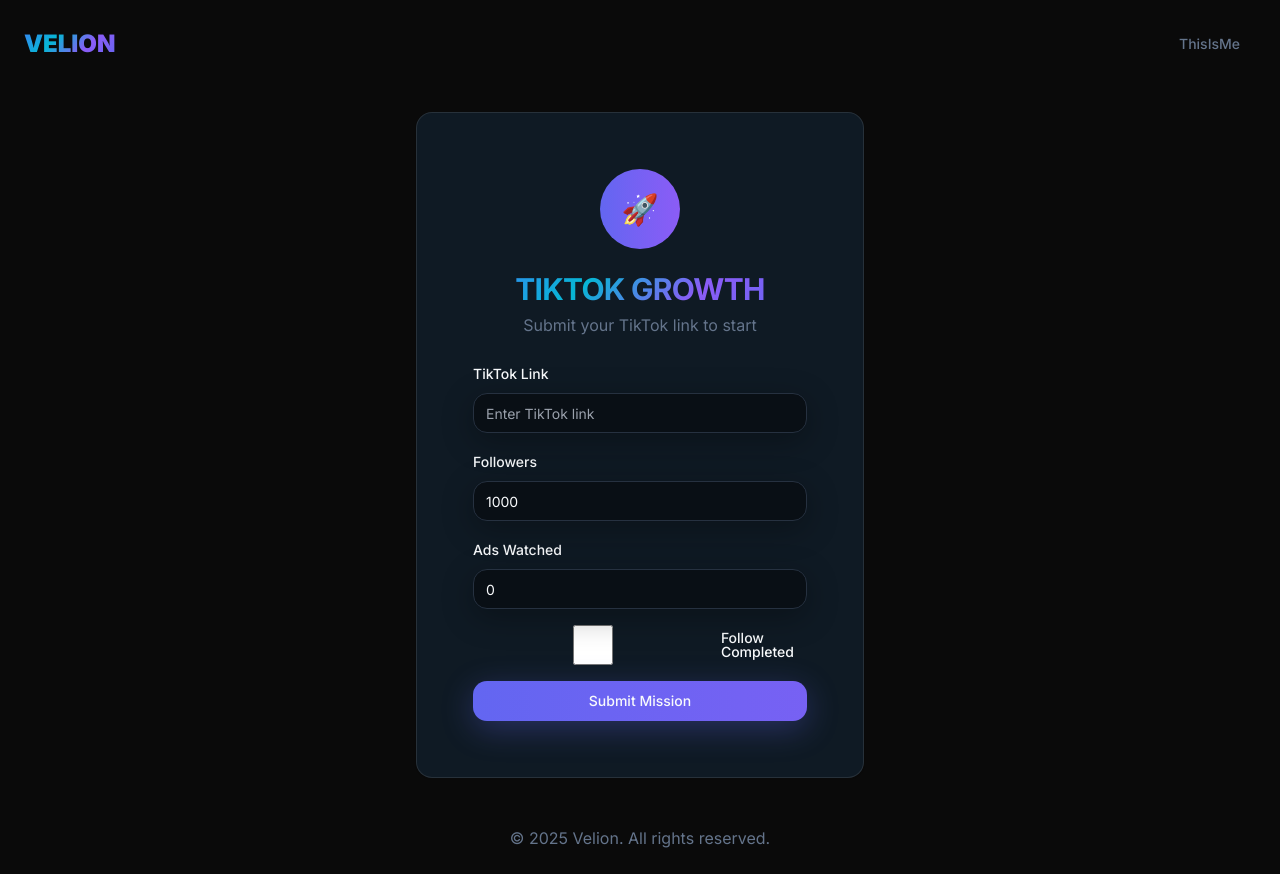
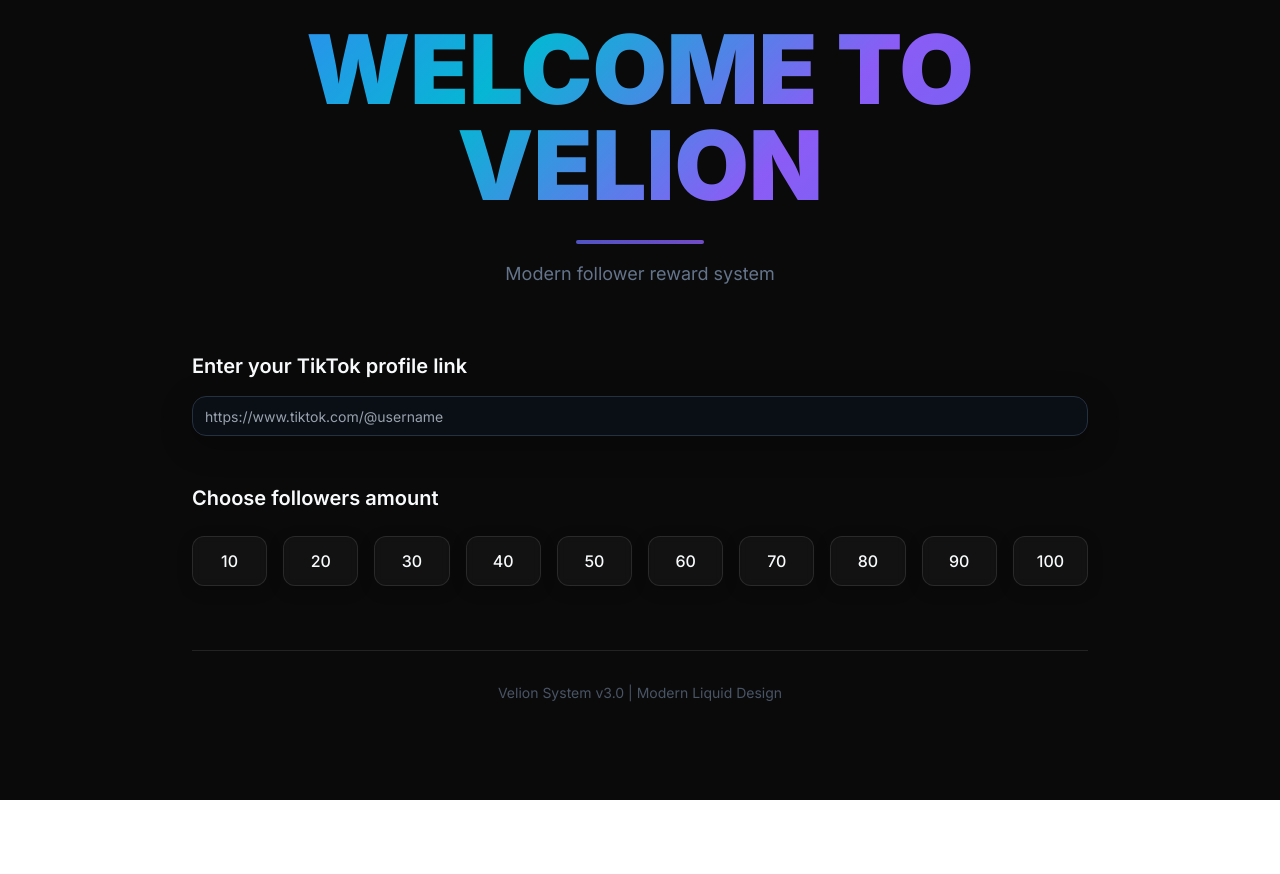
Before and after one commit to therock7w/cyber-boost-velion, a React (Vite) app: page / in a window 1280 px wide. After the commit the page ends 800 px from the top, so only its background shows below. Built offline with nearby package versions, Linux system fonts and the light colour scheme.

Commit message:
Reverted to commit 76e2256b02a23033c700aa77e4369298b82414db

```diff
--- a/src/pages/Index.tsx
+++ b/src/pages/Index.tsx
@@ -1,227 +1,316 @@
 import React, { useState, useEffect } from 'react';
-import { Link } from 'react-router-dom';
 import { Button } from '@/components/ui/button';
 import { Input } from '@/components/ui/input';
 import { Label } from '@/components/ui/label';
-import { Card, CardContent, CardHeader, CardTitle } from '@/components/ui/card';
 import { toast } from '@/hooks/use-toast';
-import { useMutation } from "@tanstack/react-query";
-import { submitMission } from "@/lib/api";
 
-interface FormData {
-  tiktokLink: string;
-  followers: number;
+// Store total followers requested per TikTok link
+const followerTracker = new Map<string, number>();
+// Store used follower amounts per TikTok link
+const usedFollowerAmounts = new Map<string, Set<number>>();
+
+const Index = () => {
+  const [tiktokLink, setTiktokLink] = useState('');
+  const [selectedFollowers, setSelectedFollowers] = useState<number | null>(null);
+  const [watchedAds, setWatchedAds] = useState<number[]>([]);
+  const [followClicked, setFollowClicked] = useState(false);
+  const [linkError, setLinkError] = useState('');
+  const [showMissions, setShowMissions] = useState(false);
+
+  const followerOptions = [10, 20, 30, 40, 50, 60, 70, 80, 90, 100];
+
+  // Validate TikTok URL
+  const validateTikTokUrl = (url: string): boolean => {
+    const tiktokRegex = /^https?:\/\/(www\.)?tiktok\.com\/@[\w.-]+/i;
+    return tiktokRegex.test(url);
+  };
+
+  // Check if adding selected followers would exceed 100 total for this link
+  const checkFollowerLimit = (url: string, newFollowers: number): boolean => {
+    const currentTotal = followerTracker.get(url) || 0;
+    return currentTotal + newFollowers > 100;
+  };
+
+  // Check if this follower amount has already been used for this link
+  const checkDuplicateAmount = (url: string, amount: number): boolean => {
+    const usedAmounts = usedFollowerAmounts.get(url);
+    return usedAmounts ? usedAmounts.has(amount) : false;
+  };
+
+  // Handle TikTok link input
+  const handleLinkChange = (e: React.ChangeEvent<HTMLInputElement>) => {
+    const link = e.target.value;
+    setTiktokLink(link);
+
+    if (link && !validateTikTokUrl(link)) {
+      setLinkError('Please enter a valid TikTok profile URL (e.g., https://www.tiktok.com/@username)');
+    } else if (link && selectedFollowers) {
+      if (checkFollowerLimit(link, selectedFollowers)) {
+        setLinkError('This TikTok profile has already received 100 followers and cannot be used again.');
+      } else if (checkDuplicateAmount(link, selectedFollowers)) {
+        setLinkError(`This TikTok profile has already been used with ${selectedFollowers} followers. Please choose a different amount.`);
+      } else {
+        setLinkError('');
+      }
+    } else {
+      setLinkError('');
+    }
+  };
+
+  // Handle follower selection
+  const handleFollowerSelect = (count: number) => {
+    setSelectedFollowers(count);
+
+    // Check if this selection would exceed the limit or is duplicate for the current link
+    if (tiktokLink) {
+      if (checkFollowerLimit(tiktokLink, count)) {
+        setLinkError('This TikTok profile has already received 100 followers and cannot be used again.');
+        setShowMissions(false);
+      } else if (checkDuplicateAmount(tiktokLink, count)) {
+        setLinkError(`This TikTok profile has already been used with ${count} followers. Please choose a different amount.`);
+        setShowMissions(false);
+      } else {
+        setLinkError('');
+        setShowMissions(true);
+      }
+    } else {
+      setShowMissions(true);
     }
 
-const Index = () => {
-  const [formData, setFormData] = useState<FormData>({
-    tiktokLink: '',
-    followers: 1000,
-  });
-  const [totalFollowersForLink, setTotalFollowersForLink] = useState<number>(0);
-  const [adsWatched, setAdsWatched] = useState<number>(0);
-  const [followCompleted, setFollowCompleted] = useState<boolean>(false);
-  const [isLoading, setIsLoading] = useState(false);
-
-  useEffect(() => {
-    // Simulate fetching total followers for the link
-    // In a real application, this would be fetched from an API
-    const fetchTotalFollowers = async () => {
-      // Simulate an API call delay
-      await new Promise(resolve => setTimeout(resolve, 500));
-      setTotalFollowersForLink(Math.floor(Math.random() * 100000)); // Simulate follower count
+    setWatchedAds([]);
+    setFollowClicked(false);
   };
 
-    if (formData.tiktokLink) {
-      fetchTotalFollowers();
-    } else {
-      setTotalFollowersForLink(0);
+  // Load existing data on component mount
+  useEffect(() => {
+    const existingData = JSON.parse(localStorage.getItem('velionMissions') || '[]');
+
+    // Rebuild tracking maps from existing data
+    existingData.forEach((mission: any) => {
+      const currentTotal = followerTracker.get(mission.tiktokLink) || 0;
+      followerTracker.set(mission.tiktokLink, currentTotal + mission.followers);
+
+      if (!usedFollowerAmounts.has(mission.tiktokLink)) {
+        usedFollowerAmounts.set(mission.tiktokLink, new Set());
       }
-  }, [formData.tiktokLink]);
+      usedFollowerAmounts.get(mission.tiktokLink)!.add(mission.followers);
+    });
+  }, []);
 
-  const mutation = useMutation({
-    mutationFn: submitMission,
-    onSuccess: () => {
+  // Handle ad watching
+  const handleAdWatch = (adIndex: number) => {
+    if (!watchedAds.includes(adIndex)) {
+      setWatchedAds([...watchedAds, adIndex]);
+    }
+  };
+
+  // Handle follow button click
+  const handleFollowClick = () => {
+    // Open dummy TikTok page
+    window.open('https://www.tiktok.com/@example_account', '_blank');
+    setFollowClicked(true);
+
+    // Show popup message
+    setTimeout(() => {
+      alert('Please make sure you have followed the account. If you haven\'t or if you unfollow, you will not receive any followers.');
+    }, 1000);
+  };
+
+  // Check if send button should be enabled
+  const isSendEnabled = () => {
+    if (!selectedFollowers || !tiktokLink || linkError) return false;
+
+    const requiredAds = Math.floor(selectedFollowers / 2);
+    return watchedAds.length >= requiredAds && followClicked;
+  };
+
+  // Handle send button
+  const handleSend = () => {
+    if (!isSendEnabled()) return;
+
+    // Update follower tracker with new total
+    const currentTotal = followerTracker.get(tiktokLink) || 0;
+    followerTracker.set(tiktokLink, currentTotal + selectedFollowers!);
+
+    // Update used amounts tracker
+    if (!usedFollowerAmounts.has(tiktokLink)) {
+      usedFollowerAmounts.set(tiktokLink, new Set());
+    }
+    usedFollowerAmounts.get(tiktokLink)!.add(selectedFollowers!);
+
+    // Create form data to send to management page
+    const formData = {
+      tiktokLink,
+      followers: selectedFollowers,
+      adsWatched: watchedAds.length,
+      followCompleted: followClicked,
+      timestamp: new Date().toISOString(),
+      totalFollowersForLink: followerTracker.get(tiktokLink)
+    };
+
+    console.log('Sending data:', formData);
+
+    // Store data in localStorage for management page
+    const existingData = JSON.parse(localStorage.getItem('velionMissions') || '[]');
+    existingData.push(formData);
+    localStorage.setItem('velionMissions', JSON.stringify(existingData));
+
+    // Show success message
     toast({
-        title: "Mission Submitted",
-        description: "Your mission has been submitted successfully.",
-      });
-      clearForm();
-    },
-    onError: (error) => {
-      toast({
-        title: "Error",
-        description: `Failed to submit mission: ${error.message}`,
-        variant: "destructive",
-      });
-    },
+      title: "Mission Completed!",
+      description: "Your mission has been submitted successfully. You will receive your followers soon!",
+      duration: 5000,
     });
 
-  const handleChange = (e: React.ChangeEvent<HTMLInputElement | HTMLTextAreaElement>) => {
-    const { name, value } = e.target;
-    setFormData(prev => ({
-      ...prev,
-      [name]: value,
-    }));
-  };
-
-  const handleSubmit = async (e: React.FormEvent) => {
-    e.preventDefault();
-
-    if (!formData.tiktokLink || !formData.followers) {
-      toast({
-        title: "Error",
-        description: "Please fill in all fields.",
-        variant: "destructive",
-      });
-      return;
-    }
-
-    setIsLoading(true);
-
-    const missionData = {
-      ...formData,
-      adsWatched,
-      followCompleted,
-      timestamp: new Date().toISOString(),
-      totalFollowersForLink,
-    };
-
-    // Save mission data to localStorage
-    let missions = JSON.parse(localStorage.getItem('velionMissions') || '[]');
-    missions.push(missionData);
-    localStorage.setItem('velionMissions', JSON.stringify(missions));
-
-    mutation.mutate(missionData);
-    setIsLoading(false);
-  };
-
-  const clearForm = () => {
-    setFormData({ tiktokLink: '', followers: 1000 });
-    setAdsWatched(0);
-    setFollowCompleted(false);
+    // Reset form
+    setTiktokLink('');
+    setSelectedFollowers(null);
+    setWatchedAds([]);
+    setFollowClicked(false);
+    setShowMissions(false);
+    setLinkError('');
   };
 
   return (
-    <div className="min-h-screen bg-liquid-bg text-liquid-text relative overflow-hidden">
+    <div className="min-h-screen bg-liquid-bg text-liquid-text p-6 relative overflow-hidden">
       {/* Animated background blobs */}
-      <div className="liquid-blob w-96 h-96 top-10 -left-20 opacity-20"></div>
-      <div className="liquid-blob w-80 h-80 top-1/2 -right-40 opacity-15" style={{ animationDelay: '3s' }}></div>
+      <div className="liquid-blob w-96 h-96 top-10 -left-20 opacity-30"></div>
+      <div className="liquid-blob w-80 h-80 top-1/2 -right-40 opacity-20" style={{ animationDelay: '2s' }}></div>
+      <div className="liquid-blob w-64 h-64 bottom-20 left-1/3 opacity-25" style={{ animationDelay: '4s' }}></div>
 
-      <div className="flex flex-col min-h-screen relative z-10">
-        {/* Header */}
-        <header className="flex justify-between items-center p-6">
-          <div className="text-2xl font-black text-transparent bg-clip-text bg-liquid-gradient">
-            VELION
+      <div className="max-w-4xl mx-auto relative z-10">
+        {/* Title */}
+        <div className="text-center mb-16">
+          <h1 className="text-6xl md:text-8xl font-inter font-black text-transparent bg-clip-text bg-liquid-gradient mb-6 animate-float">
+            WELCOME TO VELION
+          </h1>
+          <div className="w-32 h-1 bg-gradient-to-r from-liquid-primary to-liquid-secondary mx-auto rounded-full opacity-80"></div>
+          <p className="text-liquid-muted font-inter text-lg mt-4">Modern follower reward system</p>
         </div>
-          <Button
-            asChild
-            variant="ghost"
-            className="text-liquid-muted hover:text-liquid-text transition-colors"
-          >
-            <Link to="/management">ThisIsMe</Link>
-          </Button>
-        </header>
 
-        {/* Main Content */}
-        <div className="container mx-auto p-6 flex-grow flex items-center justify-center">
-          <Card className="liquid-card w-full max-w-md">
-            <CardHeader className="text-center">
-              <div className="w-20 h-20 mx-auto mb-4 bg-gradient-to-r from-liquid-primary to-liquid-secondary rounded-full flex items-center justify-center">
-                <span className="text-3xl">🚀</span>
-              </div>
-              <CardTitle className="text-3xl font-inter font-bold text-transparent bg-clip-text bg-liquid-gradient">
-                TIKTOK GROWTH
-              </CardTitle>
-              <p className="text-liquid-muted font-inter mt-2">
-                Submit your TikTok link to start
-              </p>
-            </CardHeader>
-
-            <CardContent className="space-y-6">
-              <form onSubmit={handleSubmit} className="space-y-4">
-                <div className="space-y-2">
-                  <Label htmlFor="tiktokLink" className="text-liquid-text font-inter font-medium">
-                    TikTok Link
+        {/* TikTok Profile Link Input */}
+        <div className="mb-12">
+          <Label htmlFor="tiktok-link" className="block text-xl font-inter font-semibold mb-4 text-liquid-text">
+            Enter your TikTok profile link
           </Label>
           <Input
-                    id="tiktokLink"
-                    type="text"
-                    name="tiktokLink"
-                    value={formData.tiktokLink}
-                    onChange={handleChange}
-                    placeholder="Enter TikTok link"
-                    className="liquid-input"
+            id="tiktok-link"
+            type="url"
+            value={tiktokLink}
+            onChange={handleLinkChange}
+            placeholder="https://www.tiktok.com/@username"
+            className="liquid-input w-full text-lg"
           />
+          {linkError && (
+            <p className="error-message">{linkError}</p>
+          )}
         </div>
 
-                <div className="space-y-2">
-                  <Label htmlFor="followers" className="text-liquid-text font-inter font-medium">
-                    Followers
+        {/* Followers Selection */}
+        <div className="mb-12">
+          <Label className="block text-xl font-inter font-semibold mb-6 text-liquid-text">
+            Choose followers amount
           </Label>
-                  <Input
-                    id="followers"
-                    type="number"
+          <div className="grid grid-cols-5 md:grid-cols-10 gap-4">
+            {followerOptions.map((count) => (
+              <div key={count} className="radio-option">
+                <input
+                  type="radio"
+                  id={`followers-${count}`}
                   name="followers"
-                    value={formData.followers}
-                    onChange={handleChange}
-                    placeholder="Enter desired followers"
-                    className="liquid-input"
+                  value={count}
+                  checked={selectedFollowers === count}
+                  onChange={() => handleFollowerSelect(count)}
                 />
+                <label htmlFor={`followers-${count}`}>
+                  {count}
+                </label>
+              </div>
+            ))}
+          </div>
         </div>
 
-                <div className="space-y-2">
-                  <Label htmlFor="adsWatched" className="text-liquid-text font-inter font-medium">
-                    Ads Watched
-                  </Label>
-                  <Input
-                    id="adsWatched"
-                    type="number"
-                    name="adsWatched"
-                    value={adsWatched}
-                    onChange={(e) => setAdsWatched(Number(e.target.value))}
-                    placeholder="Enter number of ads watched"
-                    className="liquid-input"
-                  />
+        {/* Mission Section */}
+        {showMissions && selectedFollowers && (
+          <div className="mb-12 liquid-card animate-float">
+            <h2 className="text-3xl font-inter font-bold mb-8 text-center text-transparent bg-clip-text bg-liquid-gradient">
+              Complete Your Mission
+            </h2>
+
+            {/* Watch Ads Section */}
+            <div className="mb-10">
+              <h3 className="text-2xl font-inter font-semibold mb-6 text-liquid-text">
+                Watch Ads ({Math.floor(selectedFollowers / 2)} required)
+              </h3>
+              <div className="grid grid-cols-2 md:grid-cols-3 lg:grid-cols-5 gap-4">
+                {Array.from({ length: Math.floor(selectedFollowers / 2) }, (_, index) => (
+                  <Button
+                    key={index}
+                    onClick={() => handleAdWatch(index)}
+                    className={`liquid-button ${watchedAds.includes(index) ? 'active' : ''}`}
+                  >
+                    {watchedAds.includes(index) ? '✓' : `Ad ${index + 1}`}
+                  </Button>
+                ))}
+              </div>
+              <div className="mt-4 bg-liquid-surface/30 rounded-xl p-4">
+                <div className="flex justify-between items-center mb-2">
+                  <span className="text-liquid-muted font-inter text-sm">Progress</span>
+                  <span className="text-liquid-primary font-inter font-medium">{watchedAds.length}/{Math.floor(selectedFollowers / 2)}</span>
+                </div>
+                <div className="w-full bg-liquid-surface rounded-full h-2">
+                  <div
+                    className="bg-gradient-to-r from-liquid-primary to-liquid-secondary h-2 rounded-full transition-all duration-500"
+                    style={{ width: `${(watchedAds.length / Math.floor(selectedFollowers / 2)) * 100}%` }}
+                  ></div>
+                </div>
+              </div>
             </div>
 
-                <div className="flex items-center space-x-2">
-                  <Input
-                    id="followCompleted"
-                    type="checkbox"
-                    checked={followCompleted}
-                    onChange={(e) => setFollowCompleted(e.target.checked)}
-                    className="liquid-checkbox"
-                  />
-                  <Label htmlFor="followCompleted" className="text-liquid-text font-inter font-medium">
-                    Follow Completed
-                  </Label>
+            {/* Follow Account Section */}
+            <div className="mb-8">
+              <h3 className="text-2xl font-inter font-semibold mb-6 text-liquid-text">
+                Follow Account
+              </h3>
+              <Button
+                onClick={handleFollowClick}
+                className={`liquid-button w-full md:w-auto ${followClicked ? 'active' : ''}`}
+              >
+                {followClicked ? '✓ Follow Completed' : 'Follow this TikTok account'}
+              </Button>
+              {followClicked && (
+                <p className="text-liquid-accent font-inter text-sm mt-3">
+                  ✓ Follow requirement completed
+                </p>
+              )}
             </div>
+          </div>
+        )}
 
+        {/* Send Button */}
+        {showMissions && (
+          <div className="text-center">
             <Button
-                  type="submit"
-                  className="liquid-button w-full"
-                  disabled={isLoading}
+              onClick={handleSend}
+              disabled={!isSendEnabled()}
+              className="liquid-button text-2xl px-16 py-6 font-black"
             >
-                  {isLoading ? 'Submitting...' : 'Submit Mission'}
+              SEND MISSION
             </Button>
-              </form>
+            {!isSendEnabled() && selectedFollowers && (
+              <p className="text-liquid-muted font-inter text-sm mt-4">
+                Complete all missions to activate the send button
+              </p>
+            )}
+          </div>
+        )}
 
-              {totalFollowersForLink > 0 && (
-                <div className="text-center pt-4 border-t border-white/10">
-                  <p className="text-sm text-liquid-muted/70 font-inter">
-                    Total followers for this link: {totalFollowersForLink.toLocaleString()}
+        {/* Footer */}
+        <div className="text-center mt-16 pt-8 border-t border-white/10">
+          <p className="text-liquid-muted/70 font-inter text-sm">
+            Velion System v3.0 | Modern Liquid Design
           </p>
         </div>
-              )}
-            </CardContent>
-          </Card>
-        </div>
-
-        {/* Footer */}
-        <footer className="text-center p-6 text-liquid-muted font-inter">
-          © {new Date().getFullYear()} Velion. All rights reserved.
-        </footer>
       </div>
     </div>
   );
```
Lines whose indentation alone changed are shown as unchanged.
